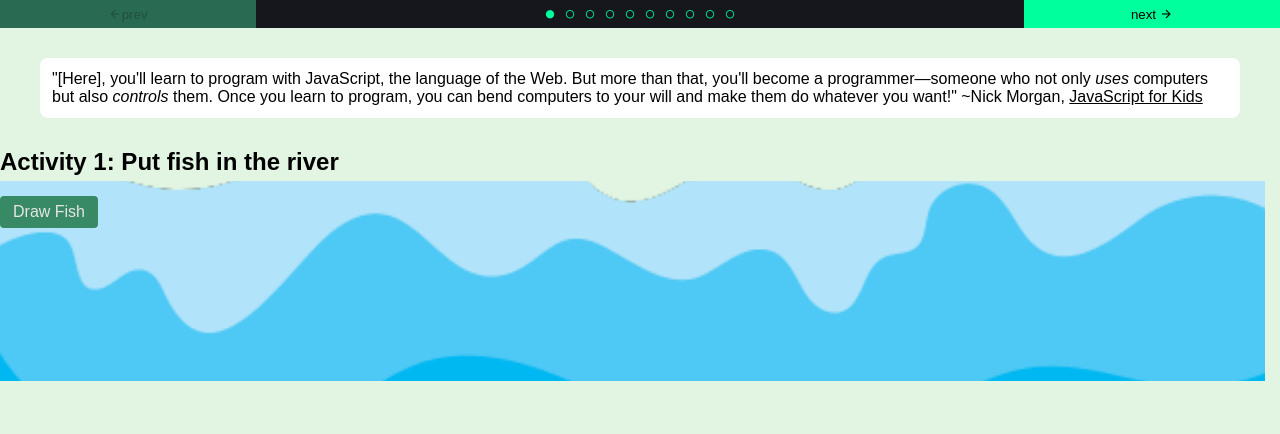
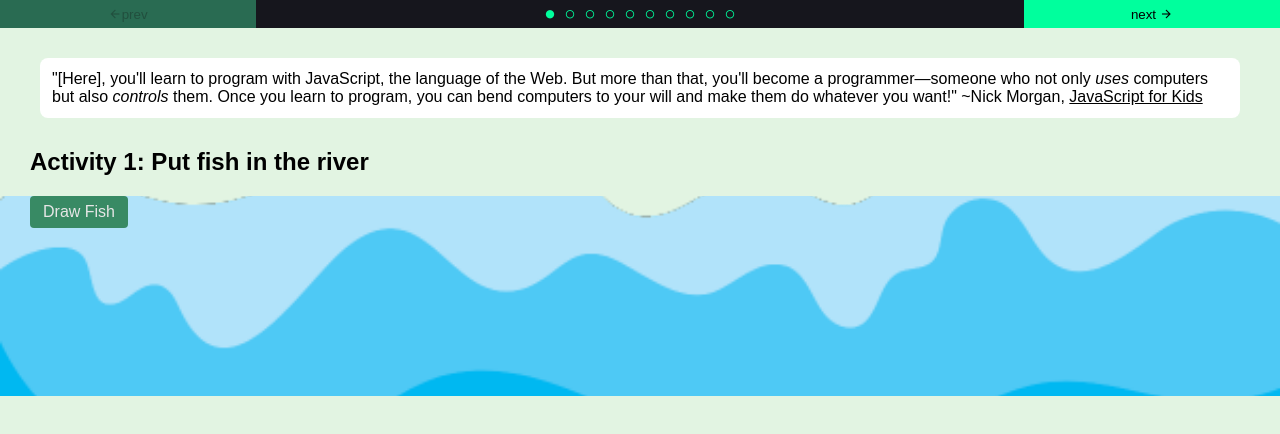
Before and after one commit to studentbcw/JavaScriptPlayground, a plain HTML site: page index.html in a window 1280 px wide. Drawn offline with Linux system fonts and the light colour scheme.

Commit message:
styling changes Making sure this looks as good on github codespaces as it did on Replit. Margins were kind of messed up.

```diff
--- a/secretStyle.css
+++ b/secretStyle.css
@@ -154,7 +154,8 @@ body {
 
 .river-pic {
   padding: 0px;
-  margin: -15px;
+  margin-left: -30px;
+  margin-right: -15px;
   width: 100vw;
   height: 200px;
   object-fit: cover;
--- a/views/template-1.html
+++ b/views/template-1.html
@@ -8,7 +8,7 @@
 
 </div>
 
-<div class="mb-4">
+<div class="m-4">
   <div>
     <h2>Activity 1: Put fish in the river</h2>
   </div>
```
